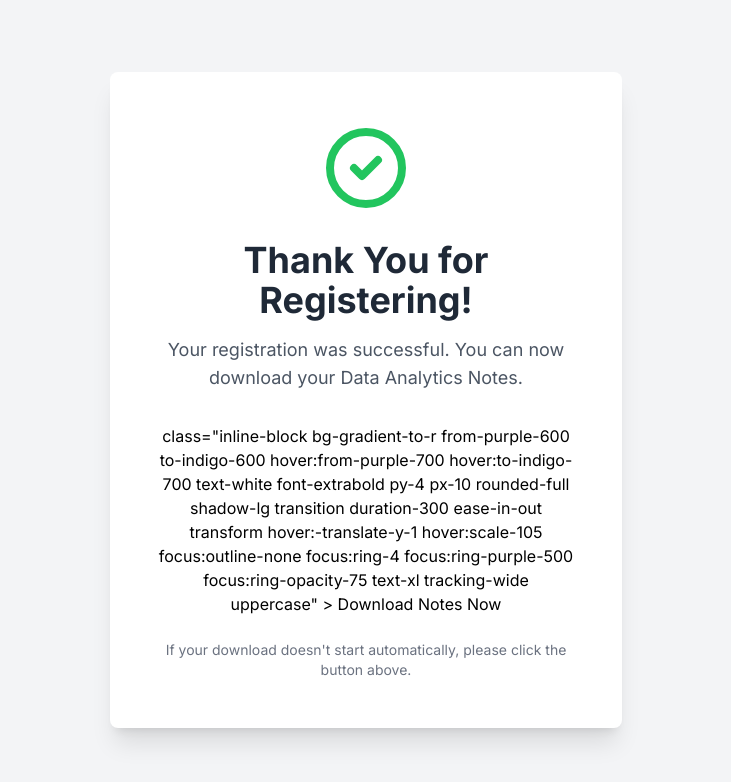
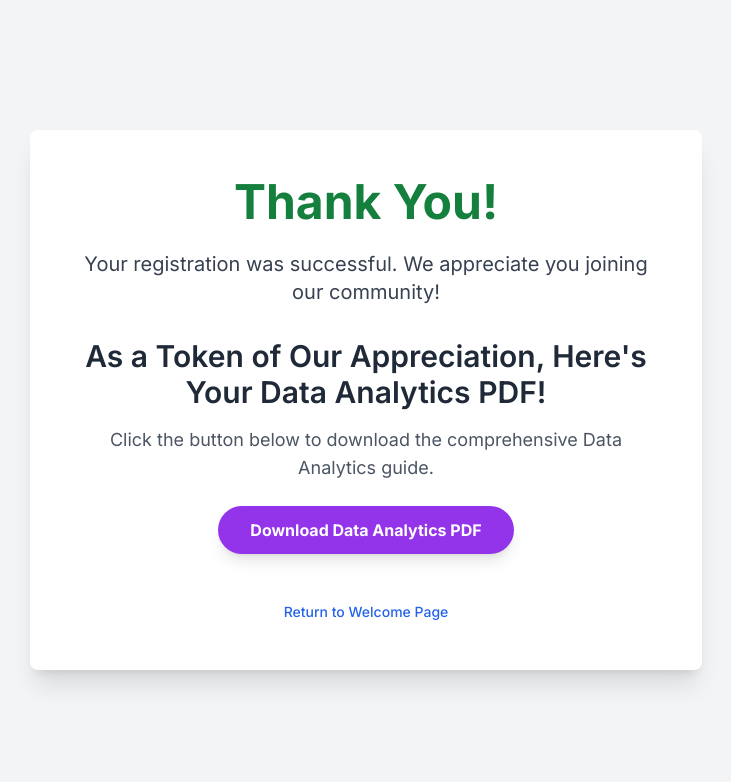
Before and after one commit to Aish25-aish/download-pdf, a plain HTML site: page thankyou.html in a window 1280 px wide. Shown: the whole page, without its empty margins (274-1005 px from the left). Drawn offline with nearby package versions, Linux system fonts and the light colour scheme.

Commit message:
Update thankyou.html

```diff
--- a/thankyou.html
+++ b/thankyou.html
@@ -3,36 +3,48 @@
 <head>
     <meta charset="UTF-8">
     <meta name="viewport" content="width=device-width, initial-scale=1.0">
-    <title>Thank You for Registering!</title>
-    <link href="https://fonts.googleapis.com/css2?family=Inter:wght@400;600;700&display=swap" rel="stylesheet">
+    <title>Thank You!</title>
+    <!-- Tailwind CSS CDN -->
     <script src="https://cdn.tailwindcss.com"></script>
+    <!-- Google Fonts - Inter -->
+    <link href="https://fonts.googleapis.com/css2?family=Inter:wght@400;500;600;700&display=swap" rel="stylesheet">
     <style>
         body {
             font-family: 'Inter', sans-serif;
         }
     </style>
 </head>
-<body class="bg-gray-100 min-h-screen flex items-center justify-center p-4">
-    <div class="bg-white rounded-lg shadow-xl p-8 md:p-12 max-w-lg w-full text-center">
-        <svg class="mx-auto h-24 w-24 text-green-500" fill="none" stroke="currentColor" viewBox="0 0 24 24" xmlns="http://www.w3.org/2000/svg">
-            <path stroke-linecap="round" stroke-linejoin="round" stroke-width="2" d="M9 12l2 2 4-4m6 2a9 9 0 11-18 0 9 9 0 0118 0z"></path>
-        </svg>
-        <h1 class="text-3xl md:text-4xl font-bold text-gray-800 mt-6 mb-4">
-            Thank You for Registering!
+<body class="bg-gray-100 flex items-center justify-center min-h-screen p-4">
+    <div class="bg-white rounded-lg shadow-xl p-8 md:p-12 max-w-2xl w-full text-center">
+        <!-- Thank You Message -->
+        <h1 class="text-4xl md:text-5xl font-bold text-green-700 mb-6 leading-tight">
+            Thank You!
         </h1>
-        <p class="text-lg text-gray-600 mb-8">
-            Your registration was successful. You can now download your Data Analytics Notes.
+        <p class="text-lg md:text-xl text-gray-700 mb-8">
+            Your registration was successful. We appreciate you joining our community!
         </p>
-        <a
-            href="https://mrcet.com/downloads/MBA/digitalnotes/III/Digital%20Notes_DA.pdf"
-            target="_blank"  <!-- Opens the PDF in a new tab -->
-            class="inline-block bg-gradient-to-r from-purple-600 to-indigo-600 hover:from-purple-700 hover:to-indigo-700 text-white font-extrabold py-4 px-10 rounded-full shadow-lg transition duration-300 ease-in-out transform hover:-translate-y-1 hover:scale-105 focus:outline-none focus:ring-4 focus:ring-purple-500 focus:ring-opacity-75 text-xl tracking-wide uppercase"
-        >
-            Download Notes Now
-        </a>
-        <p class="text-sm text-gray-500 mt-6">
-            If your download doesn't start automatically, please click the button above.
-        </p>
+
+        <!-- PDF Download Section -->
+        <div class="mb-10">
+            <h2 class="text-2xl md:text-3xl font-semibold text-gray-800 mb-4">
+                As a Token of Our Appreciation, Here's Your Data Analytics PDF!
+            </h2>
+            <p class="text-md md:text-lg text-gray-600 mb-6">
+                Click the button below to download the comprehensive Data Analytics guide.
+            </p>
+            <!-- Direct link to the specified PDF -->
+            <a href="http://mrits.ac.in/coursematerial/cse/III/DATA%20ANALYTICS_III-I.pdf" download="DATA_ANALYTICS_III-I.pdf"
+               class="inline-block bg-purple-600 hover:bg-purple-700 text-white font-bold py-3 px-8 rounded-full transition duration-300 ease-in-out transform hover:scale-105 shadow-lg">
+                Download Data Analytics PDF
+            </a>
+        </div>
+
+        <!-- Optional: Link back to home or other relevant page -->
+        <div class="mt-12 text-sm text-gray-500">
+            <p>
+                <a href="index.html" class="text-blue-600 hover:text-blue-500 font-medium">Return to Welcome Page</a>
+            </p>
+        </div>
     </div>
 </body>
 </html>
```
